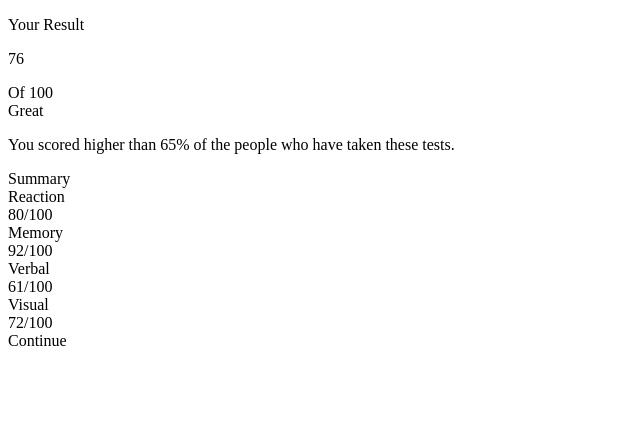
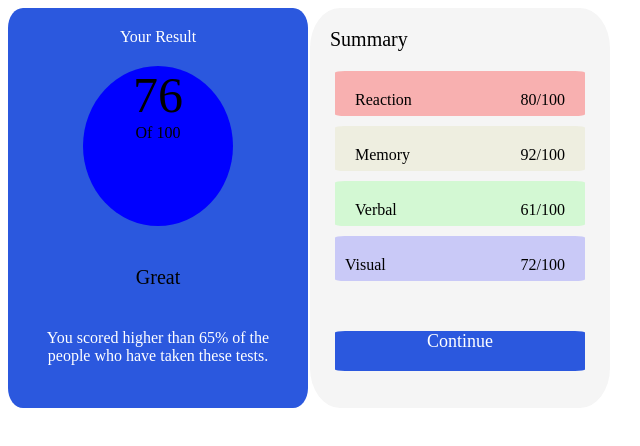
Before and after one commit to Mbuta-Saturno-04/Projeto01, a plain HTML site: page Arquivos/index.html in a window 1280 px wide. Shown: the whole page, without its empty margins (0-640 px from the left). Drawn offline with Linux system fonts and the light colour scheme.

Commit message:
modifiquei

```diff
--- a/Arquivos/index.html
+++ b/Arquivos/index.html
@@ -1,7 +1,7 @@
 <!DOCTYPE html>
 <html lang="pt-br">
 <head>
-    <link rel="stylesheet" href="projeto01.css">
+    <link rel="stylesheet" href="style.css">
     <meta charset="UTF-8">
     <meta name="viewport" content="width=device-width, initial-scale=1.0">
     <title>Projeto01</title>
```
